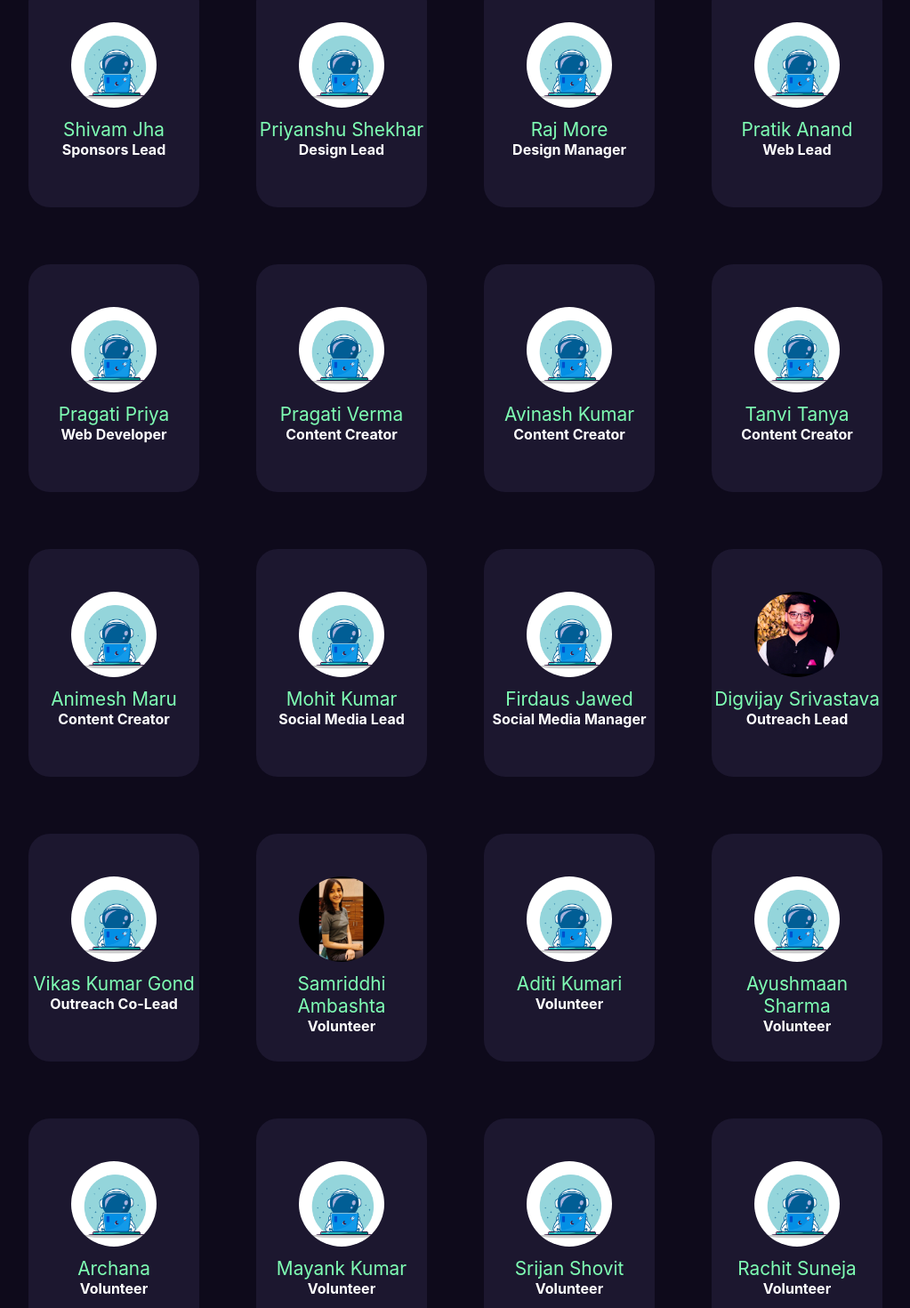
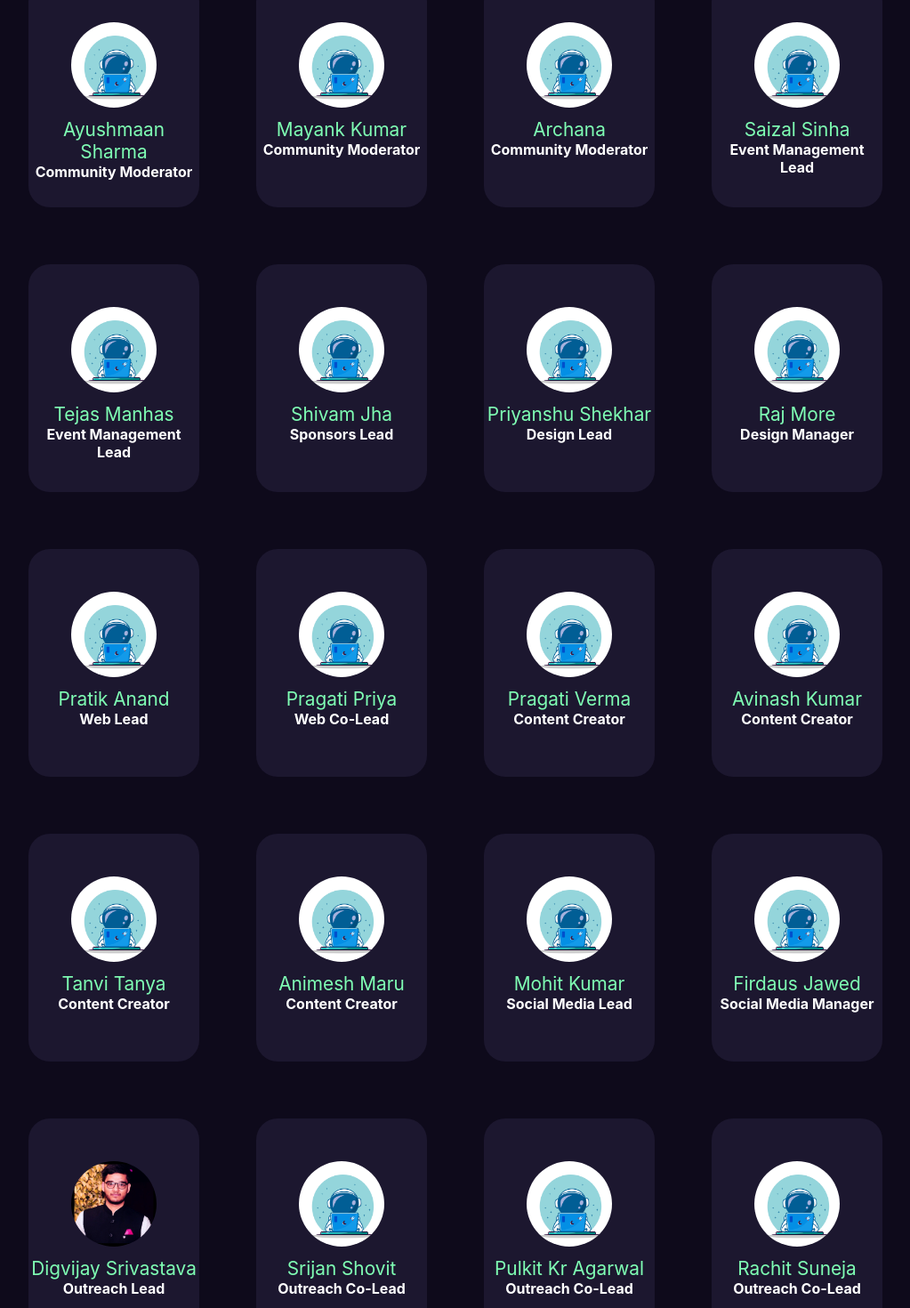
Before and after one commit to HackSlashNITP/hacknitp, a React (Create React App) app: page / in a window 1280 px wide. Shown: the part 8160-9630 px from the top of the page at 89% size, without its empty margins (128-1151 px from the left). Built offline with nearby package versions, Linux system fonts and the light colour scheme; some icons are missing.

Commit message:
Update roles & re-order

```diff
--- a/src/components/organizers/Organizers.js
+++ b/src/components/organizers/Organizers.js
@@ -35,7 +35,7 @@ const Organizers = () => {
             role: 'Lead Organizer',
             logo: `${img3}`,
             linkedin: 'https://www.linkedin.com/in/amrit-raj-ba2a15190/',
-            twitter: '/',
+            twitter: '',
             github: 'https://github.com/dev-amrit460'
         },
         {
@@ -43,15 +43,15 @@ const Organizers = () => {
             role: 'Lead Organizer',
             logo: `${img4}`,
             linkedin: 'https://www.linkedin.com/in/neeraj-2212/',
-            twitter: '/',
+            twitter: '',
             github: 'https://github.com/Neeraj2212'
         },
         {
             name: 'Shagufta Iqbal',
             role: 'PR Lead',
             logo: `${img17}`,
-            linkedin: '/',
-            twitter: '/',
+            linkedin: '',
+            twitter: '',
             github: 'https://github.com/Shagufta08'
         },
         {
@@ -62,6 +62,47 @@ const Organizers = () => {
             twitter: 'https://twitter.com/kumar_suraj_bit',
             github: 'https://github.com/kumarSuraj-bit'
         },
+        {
+            name: 'Samriddhi Ambashta',
+            role: 'Community Moderator',
+            logo: `${img5}`,
+            linkedin: 'https://www.linkedin.com/in/samriddhi-ambashta-8528a91ab/',
+            twitter: '',
+            github: 'https://github.com/samriddhiambashta'
+        },
+        {
+            name: 'Aditi Kumari',
+            role: 'Community Moderator',
+            logo: `${img17}`,
+            linkedin: 'https://www.linkedin.com/in/aditi-kumari-6219931a3/',
+            twitter: '',
+            github: 'https://github.com/aditikr257'
+        },
+       {
+            name: 'Ayushmaan Sharma',
+            role: 'Community Moderator',
+            logo: `${img17}`,
+            linkedin: '',
+            twitter: '',
+            github: 'https://github.com/ayushman999'
+        },
+       {
+            name: 'Mayank Kumar',
+            role: 'Community Moderator',
+            logo: `${img17}`,
+            linkedin: '',
+            twitter: '',
+            github: 'https://github.com/Sonunayan48'
+        },
+        {
+            name: 'Archana',
+            role: 'Community Moderator',
+            logo: `${img17}`,
+            linkedin: '',
+            twitter: '',
+            github: 'https://github.com/archana3001'
+        },
+
         {
             name: 'Saizal Sinha',
             role: 'Event Management Lead',
@@ -74,8 +115,8 @@ const Organizers = () => {
             name: 'Tejas Manhas',
             role: 'Event Management Lead',
             logo: `${img17}`,
-            linkedin: 'https://www.linkedin.com/company/hackslash',
-            twitter: 'https://twitter.com/hackslash_nitp/',
+            linkedin: '',
+            twitter: '',
             github: 'https://github.com/Tejas3772'
         },
         {
@@ -83,7 +124,7 @@ const Organizers = () => {
             role: 'Sponsors Lead',
             logo: `${img17}`,
             linkedin: 'http://www.linkedin.com/in/shivam-jha-78421592',
-            twitter: '/',
+            twitter: '',
             github: 'https://github.com/jhashivam-2001'
         },
         {
@@ -107,64 +148,64 @@ const Organizers = () => {
             role: 'Web Lead',
             logo: `${img17}`,
             linkedin: 'https://www.linkedin.com/in/pratik-anand-/',
-            twitter: '/',
+            twitter: '',
             github: 'https://github.com/pratik8696'
         },
         {
             name: 'Pragati Priya',
-            role: 'Web Developer',
+            role: 'Web Co-Lead',
             logo: `${img17}`,
-            linkedin: '/',
-            twitter: '/',
+            linkedin: '',
+            twitter: '',
             github: 'https://github.com/pragatipriya20'
         },
         {
             name: 'Pragati Verma',
             role: 'Content Creator',
             logo: `${img17}`,
-            linkedin: '/',
-            twitter: '/',
+            linkedin: '',
+            twitter: '',
             github: 'https://github.com/Pragati1122'
         },
         {
             name: 'Avinash Kumar',
             role: 'Content Creator',
             logo: `${img17}`,
-            linkedin: '/',
-            twitter: '/',
-            github: '/'
+            linkedin: '',
+            twitter: '',
+            github: ''
         },
        {
             name: 'Tanvi Tanya',
             role: 'Content Creator',
             logo: `${img17}`,
-            linkedin: '/',
-            twitter: '/',
+            linkedin: '',
+            twitter: '',
             github: 'https://github.com/tanvitanyaa'
         },
        {
             name: 'Animesh Maru',
             role: 'Content Creator',
             logo: `${img17}`,
-            linkedin: '/',
-            twitter: '/',
-            github: '/'
+            linkedin: '',
+            twitter: '',
+            github: ''
         },
         {
             name: 'Mohit Kumar',
             role: 'Social Media Lead',
             logo: `${img17}`,
-            linkedin: '/',
-            twitter: '/',
+            linkedin: '',
+            twitter: '',
             github: 'https://github.com/mohit-kumar-b2'
         },
         {
             name: 'Firdaus Jawed',
             role: 'Social Media Manager',
             logo: `${img17}`,
-            linkedin: '/',
-            twitter: '/',
-            github: '/'
+            linkedin: '',
+            twitter: '',
+            github: ''
         },
         {
             name: 'Digvijay Srivastava',
@@ -175,92 +216,52 @@ const Organizers = () => {
             github: 'https://github.com/dig9074vijay'
         },
        {
-            name: 'Vikas Kumar Gond',
+            name: 'Srijan Shovit',
             role: 'Outreach Co-Lead',
             logo: `${img17}`,
-            linkedin: '/',
-            twitter: '/',
-            github: 'https://github.com/VikasKrGond'
-        },
-        {
-            name: 'Samriddhi Ambashta',
-            role: 'Volunteer',
-            logo: `${img5}`,
-            linkedin: 'https://www.linkedin.com/in/samriddhi-ambashta-8528a91ab/',
-            twitter: '/',
-            github: 'https://github.com/samriddhiambashta'
-        },
-        {
-            name: 'Aditi Kumari',
-            role: 'Volunteer',
-            logo: `${img17}`,
-            linkedin: 'https://www.linkedin.com/in/aditi-kumari-6219931a3/',
-            twitter: '/',
-            github: 'https://github.com/aditikr257'
-        },
-       {
-            name: 'Ayushmaan Sharma',
-            role: 'Volunteer',
-            logo: `${img17}`,
-            linkedin: '/',
-            twitter: '/',
-            github: 'https://github.com/ayushman999'
-        },
-        {
-            name: 'Archana',
-            role: 'Volunteer',
-            logo: `${img17}`,
-            linkedin: '/',
-            twitter: '/',
-            github: 'https://github.com/archana3001'
-        },
-       {
-            name: 'Mayank Kumar',
-            role: 'Volunteer',
-            logo: `${img17}`,
-            linkedin: '/',
-            twitter: '/',
-            github: 'https://github.com/Sonunayan48'
-        },
-       {
-            name: 'Srijan Shovit',
-            role: 'Volunteer',
-            logo: `${img17}`,
-            linkedin: 'https://linkedin.com/in/linkedin.com/in/srijan-shovit-6b3b131ba',
-            twitter: '/',
+            linkedin: 'https://linkedin.com/in/srijan-shovit-6b3b131ba',
+            twitter: '',
             github: 'https://github.com/SrijanShovit'
         },
        {
+            name: 'Pulkit Kr Agarwal',
+            role: 'Outreach Co-Lead',
+            logo: `${img17}`,
+            linkedin: '',
+            twitter: '',
+            github: 'https://github.com/pka5667'
+        },
+       {
             name: 'Rachit Suneja',
-            role: 'Volunteer',
+            role: 'Outreach Co-Lead',
             logo: `${img17}`,
-            linkedin: '/',
-            twitter: '/',
+            linkedin: '',
+            twitter: '',
             github: 'https://github.com/RachitSuneja'
         },
        {
-            name: 'Pulkit Kr Agarwal',
-            role: 'Volunteer',
+            name: 'Harsh Anand',
+            role: 'Outreach Co-Lead',
             logo: `${img17}`,
-            linkedin: '/',
-            twitter: '/',
-            github: 'https://github.com/pka5667'
-        },
-       {
-            name: 'Harsh Anand',
-            role: 'Volunteer',
-            logo: `${img17}`,
-            linkedin: '#',
-            twitter: '#',
+            linkedin: '',
+            twitter: '',
             github: 'https://github.com/its-me-Harsh-Anand'
         },
        {
             name: 'Ayush Gautam',
-            role: 'Volunteer',
+            role: 'Outreach Co-Lead',
             logo: `${img17}`,
-            linkedin: '/',
-            twitter: '/',
+            linkedin: '',
+            twitter: '',
             github: 'https://github.com/ayushgautam7'
+        },
+        {
+            name: 'Vikas Kumar Gond',
+            role: 'Outreach Co-Lead',
+            logo: `${img17}`,
+            linkedin: '',
+            twitter: '',
+            github: 'https://github.com/VikasKrGond'
         },
     ]
 
```
Lines whose indentation alone changed are shown as unchanged.
